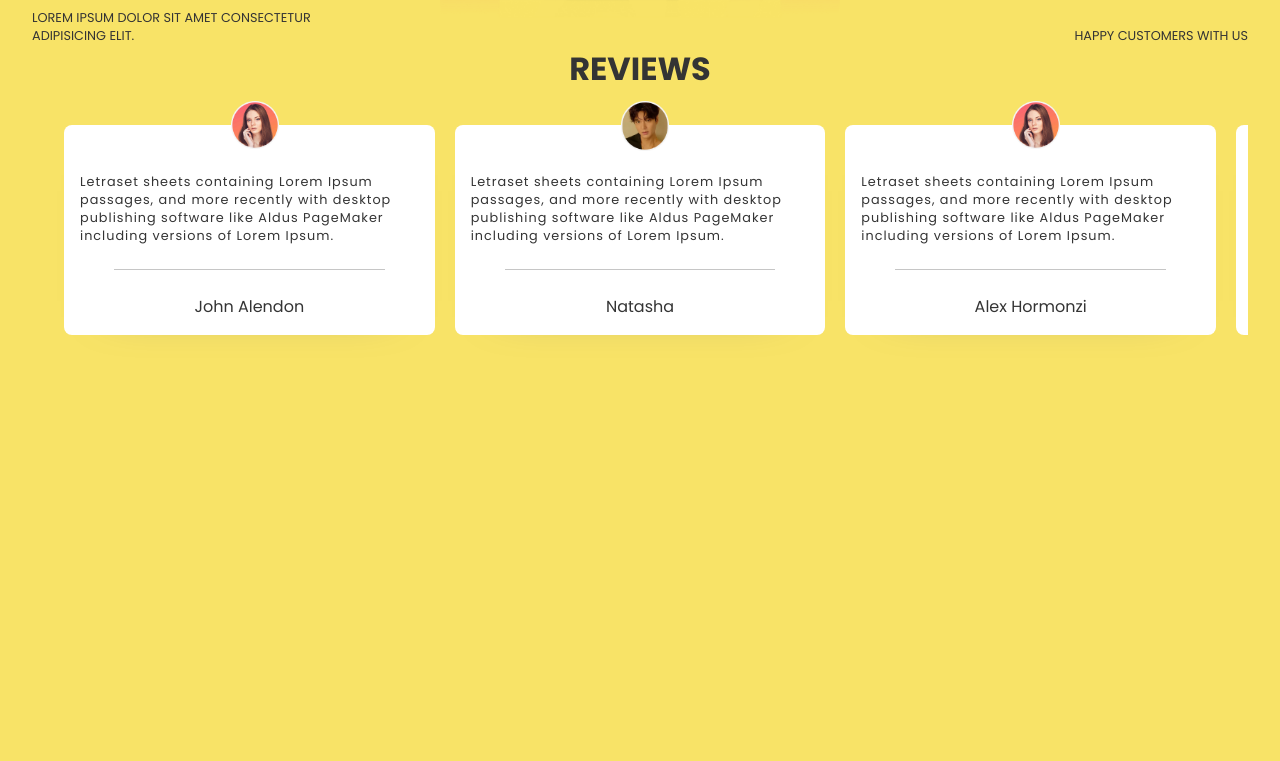
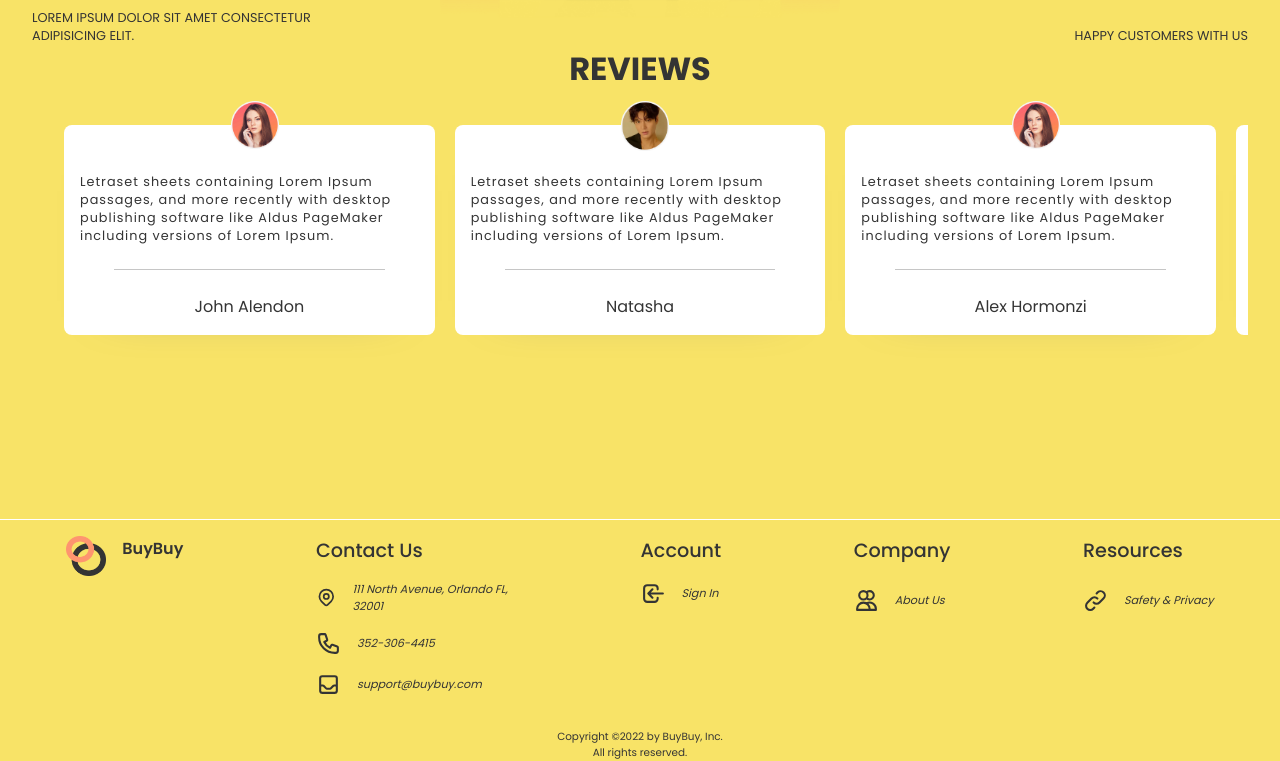
Before and after one commit to shreyanshxyz/ecom-frontend-v2, a React (Create React App) app: page / in a window 1280 px wide. Shown: the part 2102-2863 px from the top of the page. Before the commit the page ends 2533 px from the top, so only its background shows below. Built offline with nearby package versions, Linux system fonts and the light colour scheme.

Commit message:
Footer Completed

```diff
--- a/package.json
+++ b/package.json
@@ -4,6 +4,7 @@
   "private": true,
   "dependencies": {
     "@formkit/auto-animate": "^1.0.0-beta.6",
+    "@heroicons/react": "^1.0.6",
     "@testing-library/jest-dom": "^5.16.5",
     "@testing-library/react": "^13.4.0",
     "@testing-library/user-event": "^13.5.0",
--- a/src/App.js
+++ b/src/App.js
@@ -1,4 +1,5 @@
 import "./App.css";
+import Footer from "./components/footer/Footer";
 import Header from "./components/header/Header";
 import Hero from "./components/hero/Hero";
 import Products from "./components/products/Products";
@@ -15,6 +16,7 @@
       <Virtual />
       <Products />
       <Testimonials />
+      <Footer />
     </div>
   );
 }
--- /dev/null
+++ b/src/components/footer/Footer.jsx
@@ -0,0 +1,79 @@
+import React from "react";
+import css from "./Footer.module.css";
+import Logo from "../../assets/logo.png";
+import {
+  InboxIcon,
+  LocationMarkerIcon,
+  PhoneIcon,
+  LoginIcon,
+  UsersIcon,
+  LinkIcon,
+} from "@heroicons/react/outline";
+
+const Footer = () => {
+  return (
+    <div className={css.cFooterWrapper}>
+      <hr />
+      <div className={css.cFooter}>
+        <div className={css.logo}>
+          <img src={Logo} alt="" />
+          <span>BuyBuy</span>
+        </div>
+        <div className={css.block}>
+          <div className={css.detail}>
+            <span>Contact Us</span>
+            <span className={css.pngLine}>
+              <LocationMarkerIcon className={css.icon} />
+              <span>111 North Avenue, Orlando FL, 32001</span>
+            </span>
+            <span className={css.pngLine}>
+              <PhoneIcon className={css.icon} />
+              <a href="tel:352-306-4415">352-306-4415</a>
+            </span>
+            <span className={css.pngLine}>
+              <InboxIcon className={css.icon} />
+              <a href="mailto:support@buybuy.com">support@buybuy.com</a>
+            </span>
+          </div>
+        </div>
+        <div className={css.block}>
+          <div className={css.detail}>
+            <span>Account</span>
+            <span className={css.pngLine}>
+              <LoginIcon className={css.icon} />
+              Sign In
+            </span>
+          </div>
+        </div>
+        <div className={css.block}>
+          <div className={css.detail}>
+            <span>Company</span>
+            <span className={css.pngLine}>
+              <UsersIcon className={css.icon} />
+              <a href="/about">
+                <p>About Us</p>
+              </a>
+            </span>
+          </div>
+        </div>
+        <div className={css.block}>
+          <div className={css.detail}>
+            <span>Resources</span>
+            <span className={css.pngLine}>
+              <LinkIcon className={css.icon} />
+              <a href="/about">
+                <p>Safety & Privacy</p>
+              </a>
+            </span>
+          </div>
+        </div>
+      </div>
+      <div className={css.copyright}>
+        <span>Copyright ©2022 by BuyBuy, Inc.</span>
+        <span>All rights reserved.</span>
+      </div>
+    </div>
+  );
+};
+
+export default Footer;
--- /dev/null
+++ b/src/components/footer/Footer.module.css
@@ -0,0 +1,80 @@
+.cFooterWrapper {
+  margin-top: 5rem;
+  width: 100%;
+}
+
+.cFooterWrapper > hr {
+  background: #fff;
+  border: none;
+  height: 1px;
+  margin-bottom: 1rem;
+  width: 100%;
+}
+
+.cFooter {
+  display: flex;
+  justify-content: space-around;
+  width: 100%;
+}
+
+.logo {
+  align-items: flex-start;
+  display: flex;
+  gap: 1rem;
+}
+
+.logo > img {
+  height: 2.5rem;
+  width: 2.5rem;
+}
+
+.logo > span {
+  font-size: 1rem;
+  font-weight: 600;
+}
+
+.block {
+  display: flex;
+  flex-direction: column;
+  gap: 1rem;
+  max-width: 12rem;
+}
+
+.detail {
+  display: flex;
+  flex-direction: column;
+  font-size: 0.7rem;
+  font-style: italic;
+  gap: 1rem;
+  width: inherit;
+}
+
+.detail > span:first-of-type {
+  font-size: 1.2rem;
+  font-style: normal;
+  font-weight: 500;
+}
+
+.pngLine {
+  align-items: center;
+  display: flex;
+  gap: 1rem;
+}
+
+.icon {
+  width: 25px;
+}
+
+.a {
+  color: inherit;
+  text-decoration: none;
+}
+
+.copyright {
+  display: flex;
+  flex-direction: column;
+  font-size: 0.65rem;
+  margin-top: 2rem;
+  text-align: center;
+  width: 100%;
+}
```
Also changed, not shown: 1 other file (tests, documents, lock files or other folders).
